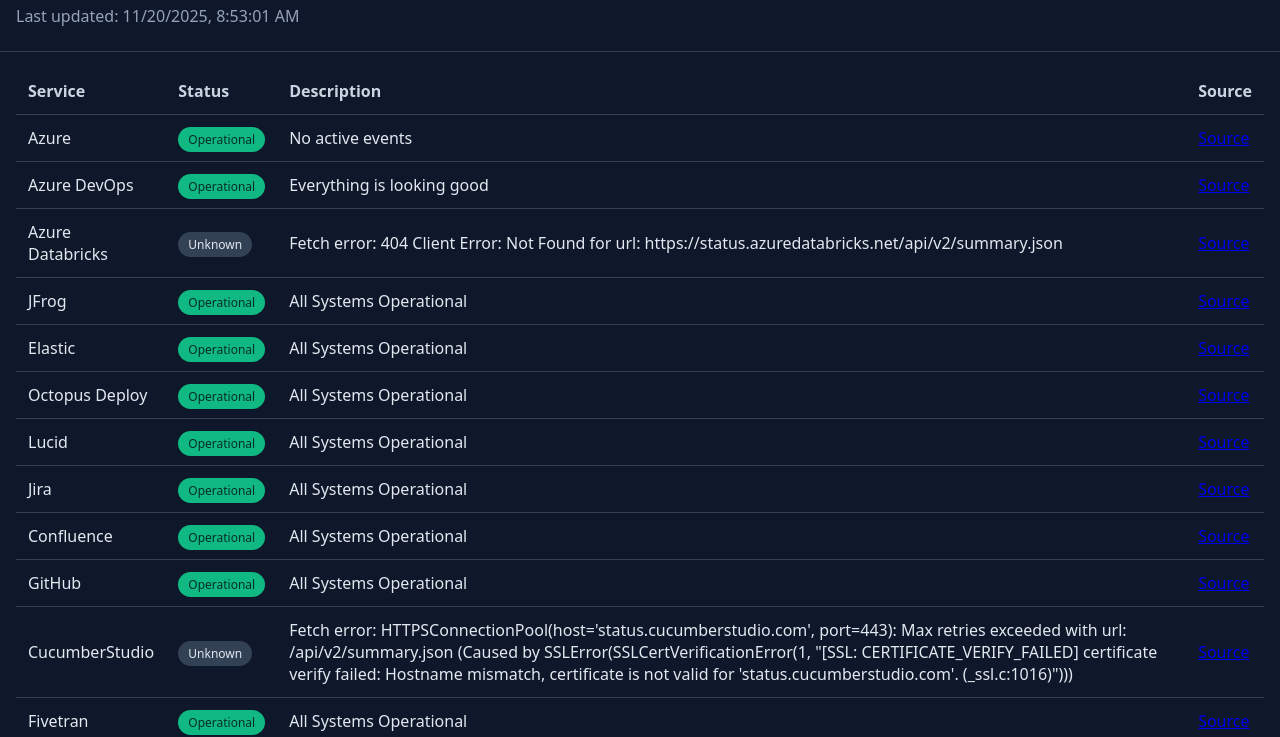
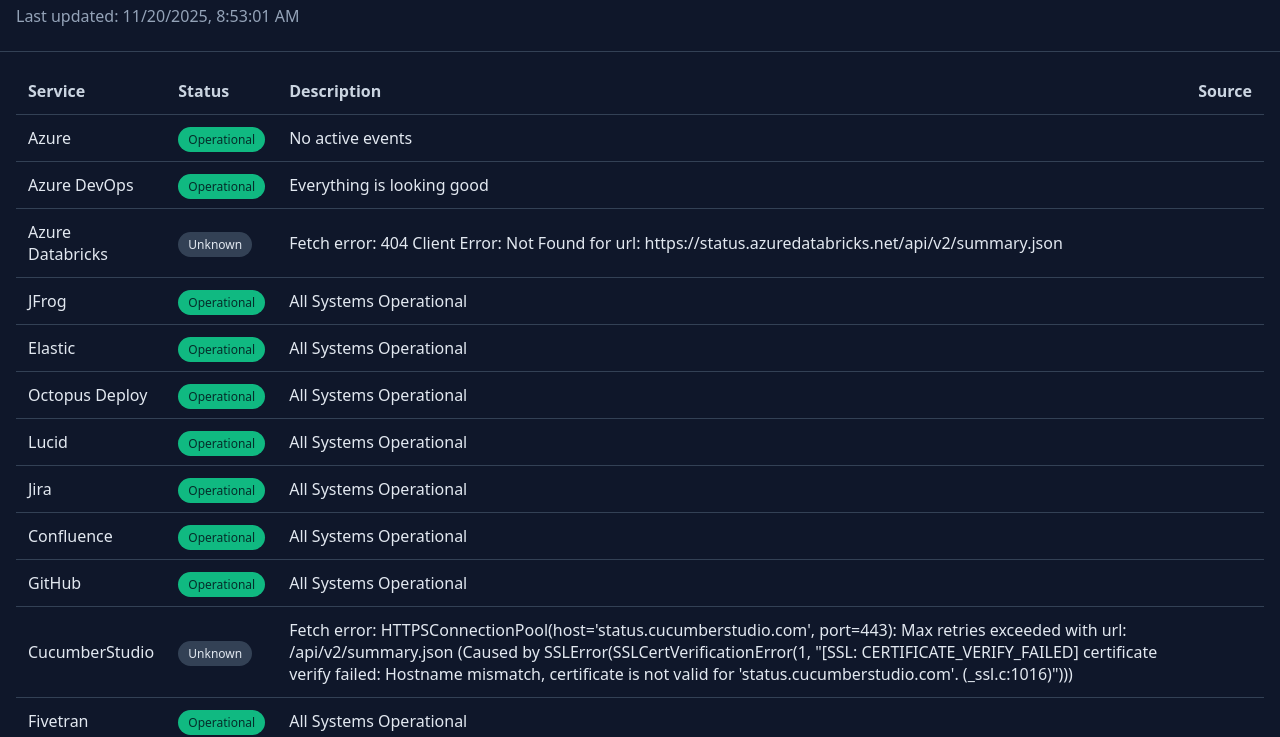
Before and after one commit to paweadi/Services_Dashboard, a plain HTML site: page index.html in a window 1280 px wide. Shown: the part 70-807 px from the top of the page. Drawn offline with Linux system fonts and the light colour scheme.

Commit message:
Remove link text from table in index.html
Removed the text 'Source' from the link in the table.

```diff
--- a/index.html
+++ b/index.html
@@ -50,7 +50,7 @@
             <td>${item.name}</td>
             <td><span class="${cls}">${s}</span></td>
             <td>${item.description || '—'}</td>
-            <td><a href="${item.name}" target="_blank" rel="noopener">Source</a></td>
+            <td><a href="${item.name}" target="_blank" rel="noopener"></a></td>
           </tr>
         `);
       });
```
